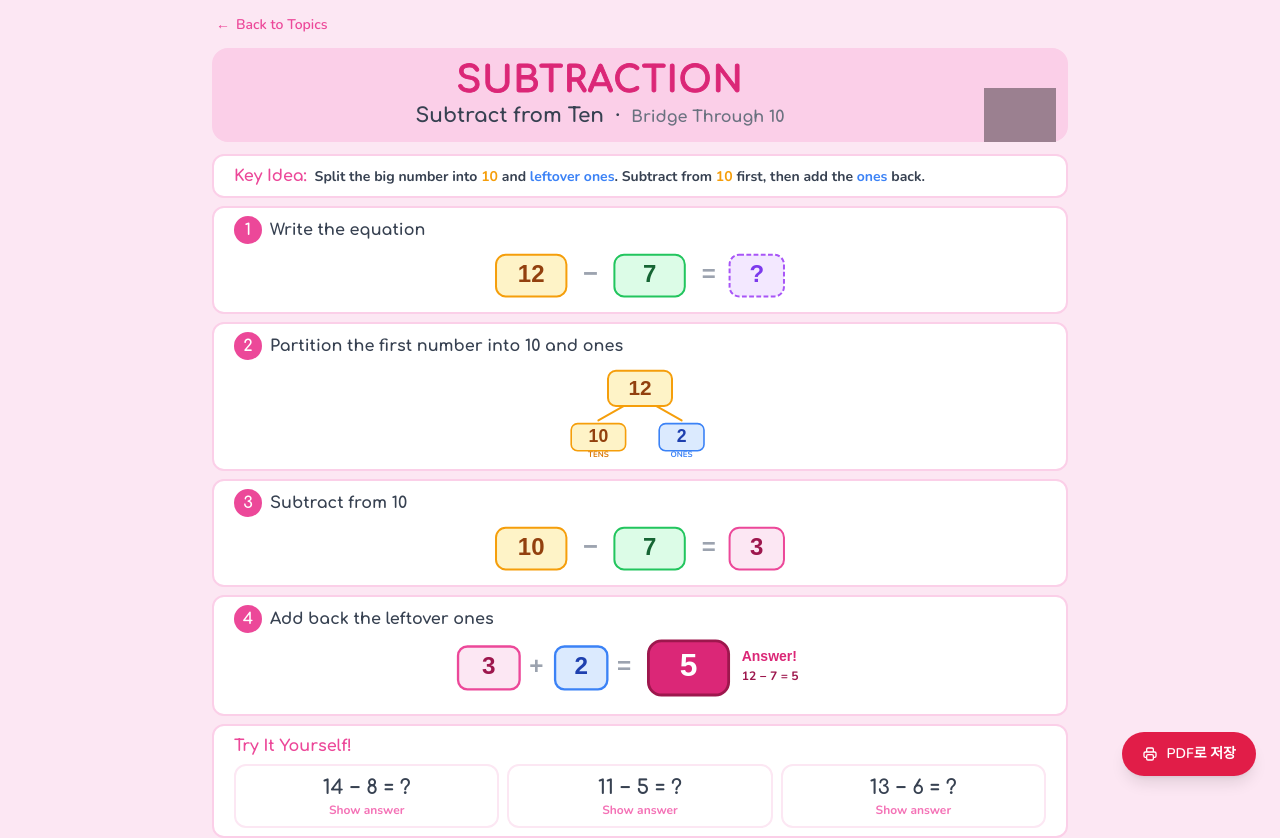
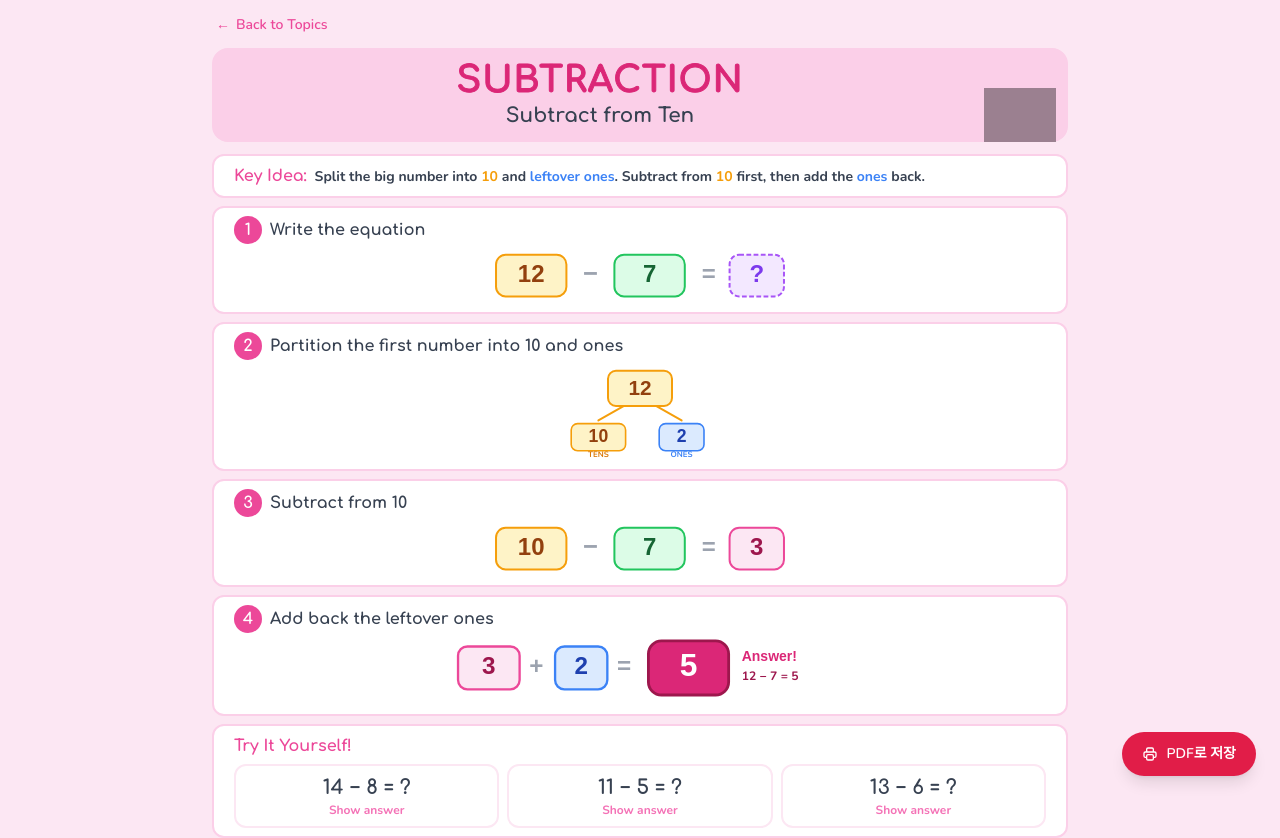
Before and after one commit to jerrinprojects/solveitposter, a Next.js app: page /math-strategies/subtraction-bridge-ten in a window 1280 px wide. Shown: the top 838 px of the page. Built offline with nearby package versions, Linux system fonts and the light colour scheme; grey boxes are pictures that could not be loaded.

Commit message:
Rename poster title to Subtract from Ten only

```diff
--- a/app/math-strategies/subtraction-bridge-ten/page.tsx
+++ b/app/math-strategies/subtraction-bridge-ten/page.tsx
@@ -28,7 +28,7 @@ export default function SubtractionBridgeTenPage() {
                 SUBTRACTION
               </h1>
               <h2 className="font-fredoka text-base sm:text-xl text-gray-700 mt-0.5" style={{ fontWeight: 900 }}>
-                Subtract from Ten &nbsp;·&nbsp; <span className="text-gray-500 text-sm sm:text-base">Bridge Through 10</span>
+                Subtract from Ten
               </h2>
             </div>
             <div className="absolute right-2 sm:right-3 bottom-0 pointer-events-none select-none">
```
